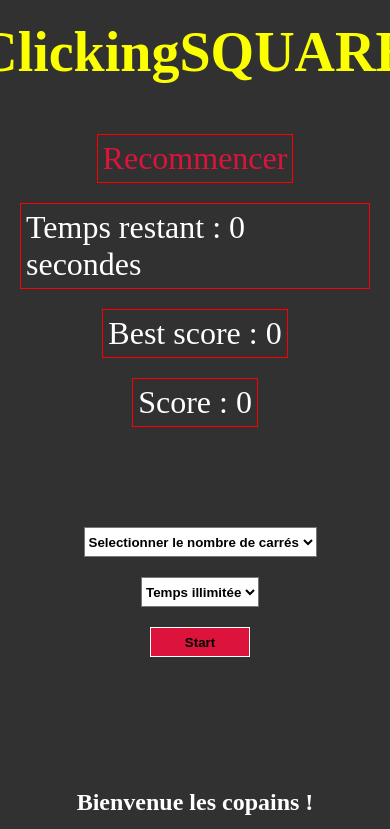
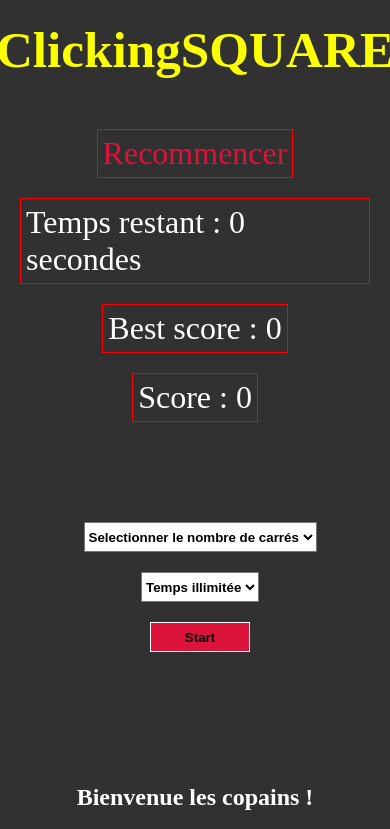
Before and after one commit to Ver3Parfait/Jeux, a plain HTML site: page index.html in a window 390 px wide. Shown: the top 829 px of the page. Drawn offline with Linux system fonts and the light colour scheme.

Commit message:
Update style.css

```diff
--- a/assets/css/style.css
+++ b/assets/css/style.css
@@ -99,7 +99,7 @@ color: white;
     }
      header h1{
         margin-bottom: 50px ;
-        font-size: 3.5em;
+        font-size: 3.2em;
     }
      header nav ul li {
         padding: 5px;
```
